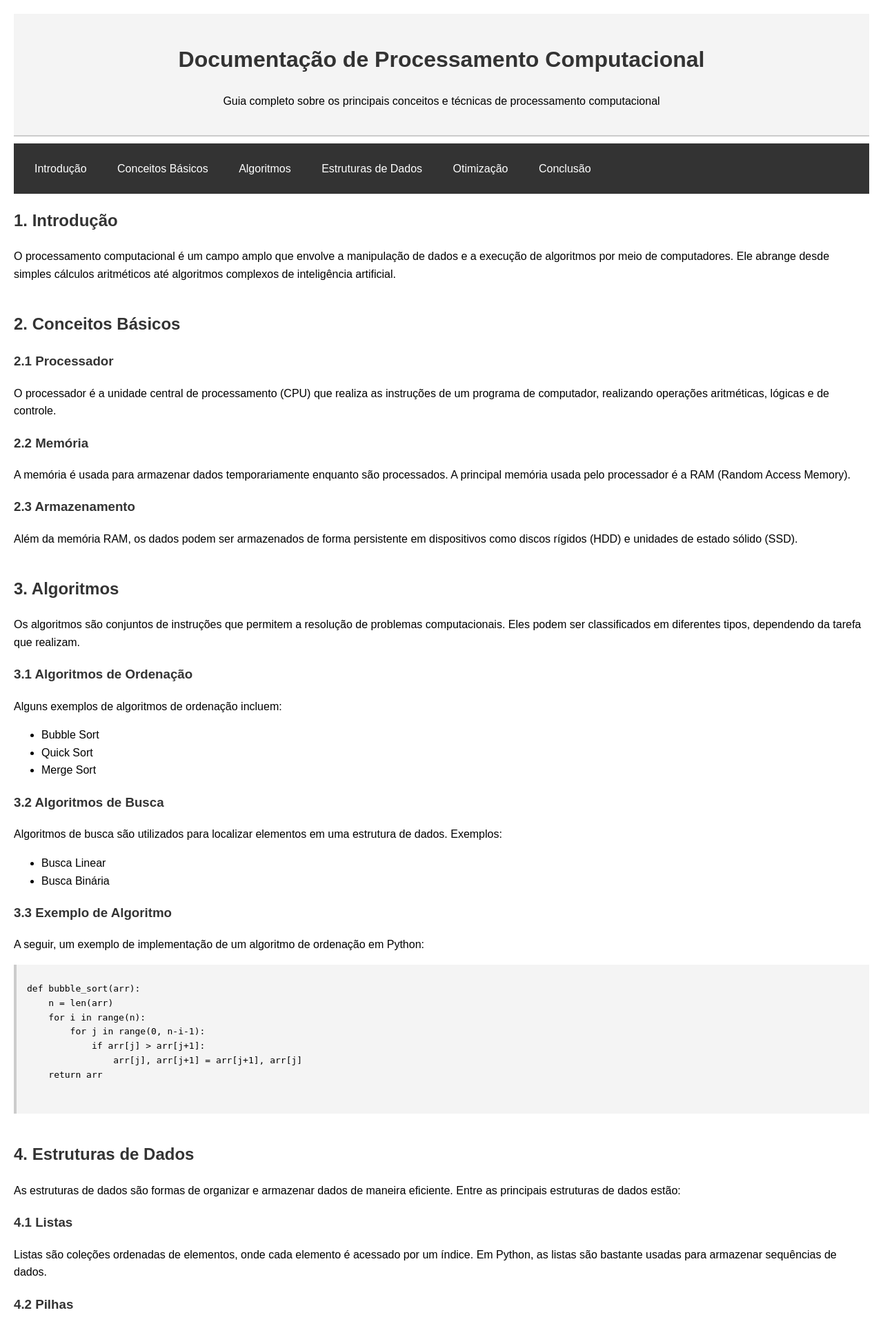
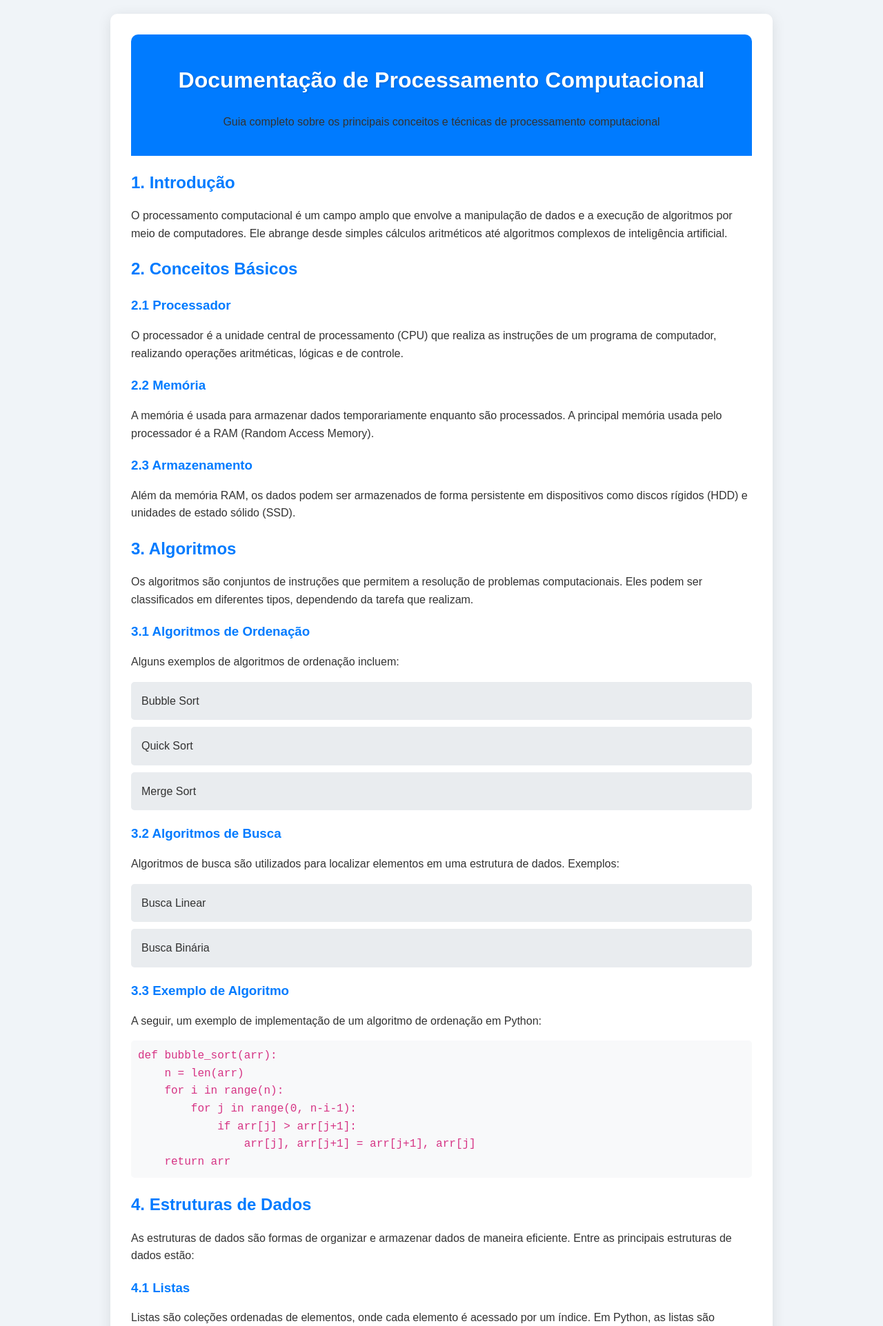
Before and after one commit to Eudneygabriel/python, a Flask app: page /pagina7 in a window 1280 px wide. Shown: the top 1923 px of the page at 69% size. Run offline with Flask 3, Linux system fonts and the light colour scheme.

Commit message:
segunda-feira 4

```diff
--- a/templates/processamento computacional.html
+++ b/templates/processamento computacional.html
@@ -8,70 +8,94 @@
     <style>
         body {
             font-family: Arial, sans-serif;
-            margin: 20px;
+            background-color: #f0f4f8;
+            color: #333;
             line-height: 1.6;
+            margin: 0;
+            padding: 0;
         }
+
+        h1 {
+            color: #fff;
+            text-shadow: 1px 1px 3px rgba(0, 0, 0, 0.2);
+        }
+
+        h2, h3 {
+            color: #007bff;
+            margin-bottom: 15px;
+        }
+
+        .container {
+            max-width: 900px;
+            margin: 20px auto;
+            background-color: #ffffff;
+            padding: 30px;
+            border-radius: 10px;
+            box-shadow: 0 4px 20px rgba(0, 0, 0, 0.1);
+        }
+
         header {
             text-align: center;
-            background-color: #f4f4f4;
-            padding: 20px;
-            border-bottom: 2px solid #ccc;
+            padding: 20px 0;
+            background-color: #007bff;
+            border-radius: 10px 10px 0 0;
         }
-        nav {
-            background-color: #333;
-            color: #fff;
-            padding: 10px;
-            margin-top: 10px;
-        }
-        nav a {
-            color: #fff;
-            padding: 14px 20px;
-            text-decoration: none;
-            display: inline-block;
-        }
-        nav a:hover {
-            background-color: #575757;
-        }
-        h1, h2, h3 {
-            color: #333;
-        }
-        section {
-            margin-bottom: 40px;
-        }
+
         footer {
             text-align: center;
+            padding: 20px 0;
+            background-color: #f1f1f1;
+            border-radius: 0 0 10px 10px;
             margin-top: 20px;
+        }
+
+        ul {
+            list-style: none;
+            padding: 0;
+        }
+
+        li {
+            background-color: #e9ecef;
+            margin: 10px 0;
+            padding: 15px;
+            border-radius: 5px;
+            transition: background-color 0.3s;
+        }
+
+        li:hover {
+            background-color: #d3d9df;
+        }
+
+        a {
+            color: #007bff;
+            text-decoration: none;
+        }
+
+        a:hover {
+            text-decoration: underline;
+        }
+
+        pre {
+            background-color: #f8f9fa;
             padding: 10px;
-            background-color: #f4f4f4;
+            border-radius: 5px;
+            overflow: auto;
         }
+
         code {
-            background-color: #f4f4f4;
-            padding: 5px;
-            display: block;
-            margin: 10px 0;
+            font-family: 'Courier New', Courier, monospace;
+            color: #d63384;
         }
-        pre {
-            background-color: #f4f4f4;
-            padding: 10px;
-            border-left: 4px solid #ccc;
-        }
+
     </style>
 </head>
 <body>
 
+<div class="container">
     <header>
         <h1>Documentação de Processamento Computacional</h1>
         <p>Guia completo sobre os principais conceitos e técnicas de processamento computacional</p>
     </header>
-
-<nav>
-    <a href="#introducao">Introdução</a>
-    <a href="#conceitos-basicos">Conceitos Básicos</a>
-    <a href="#algoritmos">Algoritmos</a>
-    <a href="#estruturas-dados">Estruturas de Dados</a>
-    <a href="#otimizacao">Otimização</a>
-    <a href="#conclusao">Conclusão</a>
-</nav>
 
     <section id="introducao">
         <h2>1. Introdução</h2>
@@ -117,8 +141,7 @@
         for j in range(0, n-i-1):
             if arr[j] > arr[j+1]:
                 arr[j], arr[j+1] = arr[j+1], arr[j]
-    return arr
-    </code></pre>
+    return arr</code></pre>
     </section>
 
     <section id="estruturas-dados">
@@ -150,6 +173,7 @@
         <h2>6. Conclusão</h2>
         <p>O processamento computacional abrange diversas áreas e conceitos, desde a execução básica de algoritmos até técnicas mais avançadas de otimização. O entendimento dos componentes e suas interações é essencial para o desenvolvimento de sistemas eficientes.</p>
     </section>
+</div>
 
 <footer>
     <p>Documentação de Processamento Computacional &copy; 2024</p>
```
Also changed, not shown: templates/python.html (+1 -65 lines). Lines whose indentation alone changed are shown as unchanged.
